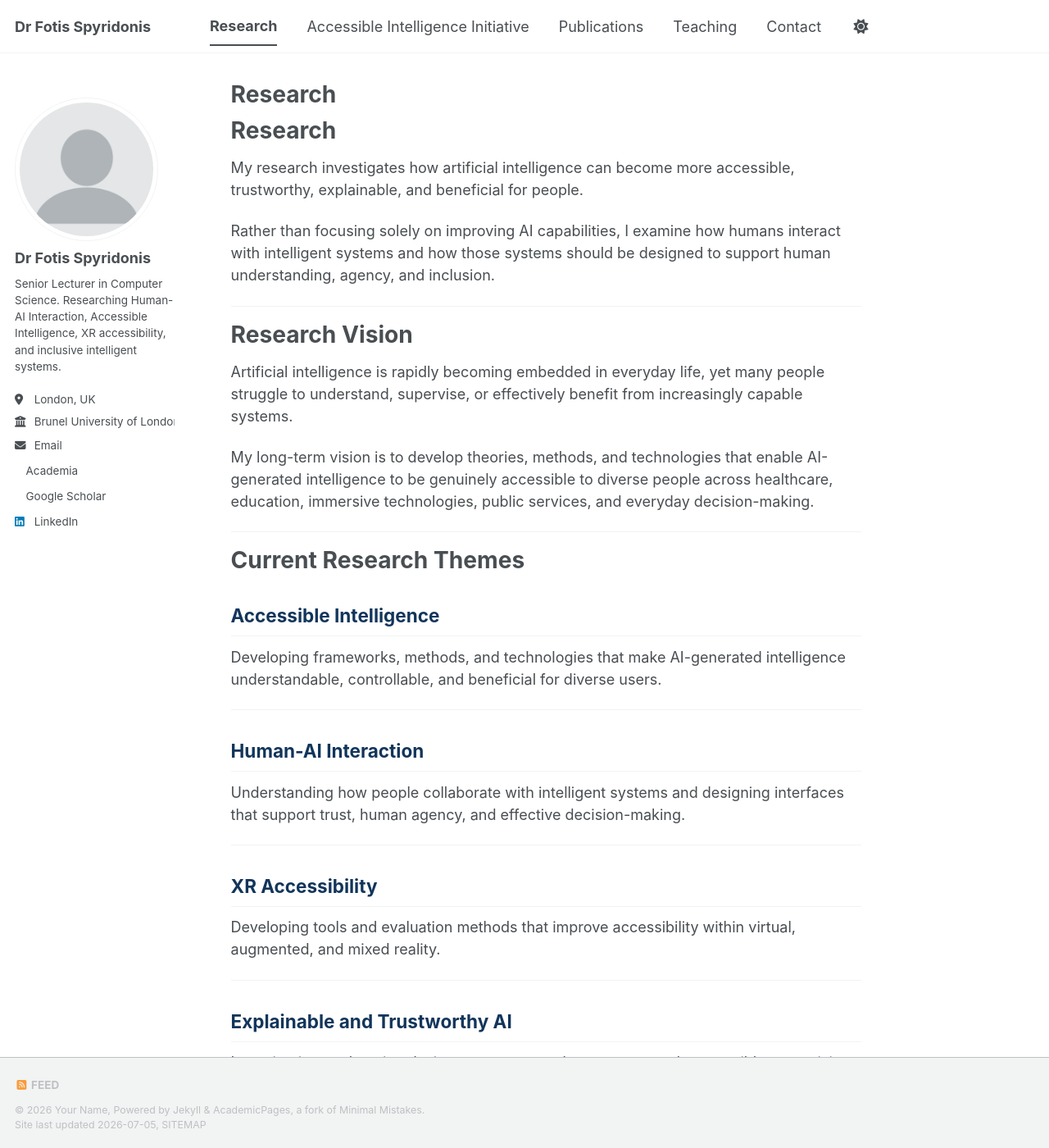
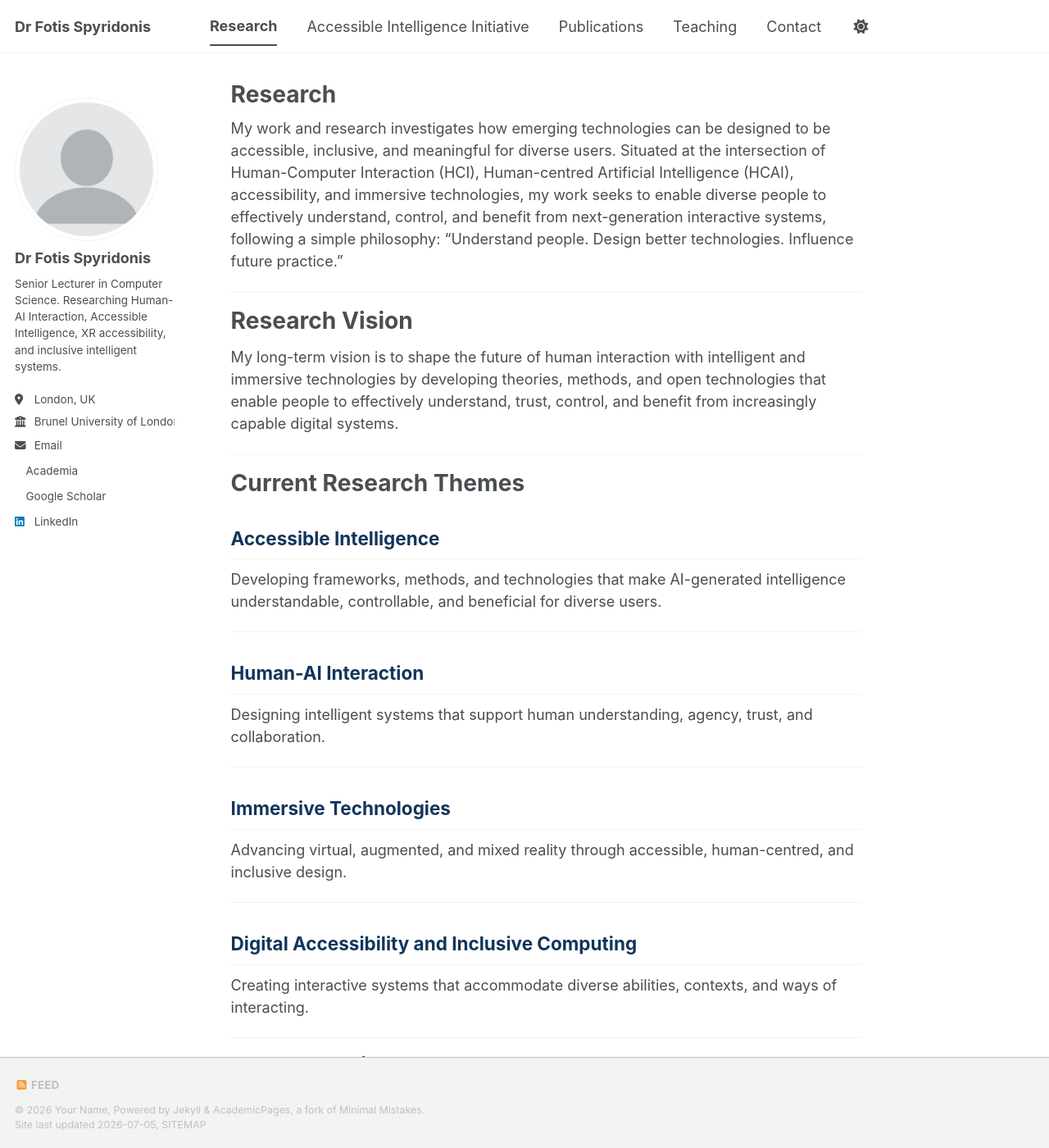
Before and after one commit to fotios-spyridonis/fotios-spyridonis.github.io, a Jekyll site: the page built from _pages/research.md, in a window 1280 px wide and 1400 px high. Shown: the whole window at 82% size. Built offline with Jekyll 4.4.1, drawn with Linux system fonts in a browser that asks for light colours; a style sheet for code colours, icons or effects is not loaded; some of the changed text lies outside the part shown.

Commit message:
Update research.md

```diff
--- a/_pages/research.md
+++ b/_pages/research.md
@@ -4,19 +4,13 @@ permalink: /research/
 author_profile: true
 ---
 
-# Research
-
-My research investigates how artificial intelligence can become more accessible, trustworthy, explainable, and beneficial for people.
-
-Rather than focusing solely on improving AI capabilities, I examine how humans interact with intelligent systems and how those systems should be designed to support human understanding, agency, and inclusion.
+My work and research investigates how emerging technologies can be designed to be accessible, inclusive, and meaningful for diverse users. Situated at the intersection of Human-Computer Interaction (HCI), Human-centred Artificial Intelligence (HCAI), accessibility, and immersive technologies, my work seeks to enable diverse people to effectively understand, control, and benefit from next-generation interactive systems, following a simple philosophy: "Understand people. Design better technologies. Influence future practice."
 
 ---
 
 # Research Vision
 
-Artificial intelligence is rapidly becoming embedded in everyday life, yet many people struggle to understand, supervise, or effectively benefit from increasingly capable systems.
-
-My long-term vision is to develop theories, methods, and technologies that enable AI-generated intelligence to be genuinely accessible to diverse people across healthcare, education, immersive technologies, public services, and everyday decision-making.
+My long-term vision is to shape the future of human interaction with intelligent and immersive technologies by developing theories, methods, and open technologies that enable people to effectively understand, trust, control, and benefit from increasingly capable digital systems.
 
 ---
 
@@ -30,32 +24,25 @@ Developing frameworks, methods, and technologies that make AI-generated intellig
 
 ## Human-AI Interaction
 
-Understanding how people collaborate with intelligent systems and designing interfaces that support trust, human agency, and effective decision-making.
+Designing intelligent systems that support human understanding, agency, trust, and collaboration.
 
 ---
 
-## XR Accessibility
+## Immersive Technologies
 
-Developing tools and evaluation methods that improve accessibility within virtual, augmented, and mixed reality.
+Advancing virtual, augmented, and mixed reality through accessible, human-centred, and inclusive design.
 
 ---
 
-## Explainable and Trustworthy AI
+## Digital Accessibility and Inclusive Computing
 
-Investigating explanation design, transparency, human trust, and responsible supervision of intelligent systems.
-
----
-
-## Inclusive AI
-
-Designing AI technologies that accommodate diverse abilities, expertise, and contexts of use.
+Creating interactive systems that accommodate diverse abilities, contexts, and ways of interacting.
 
 ---
 
 # Current Projects
 
-- Accessible Intelligence Initiative
-- XR Accessibility Toolkit
+- Accessible Intelligence Initiative (more to follow)
+- XR Accessibility
+- AI-enabled accessible content generation
 - Human-AI Interaction
-- Explainable AI
-- AI Trust Evaluation
```
